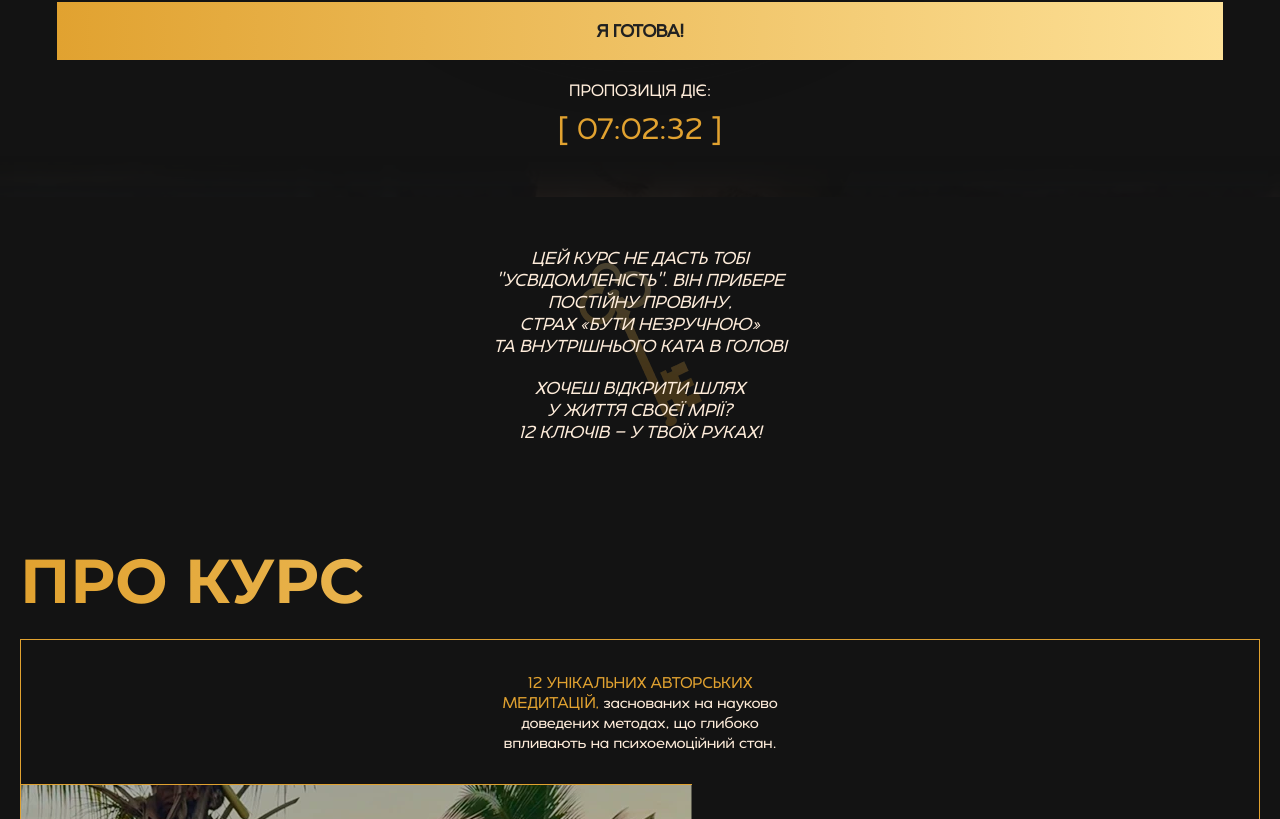
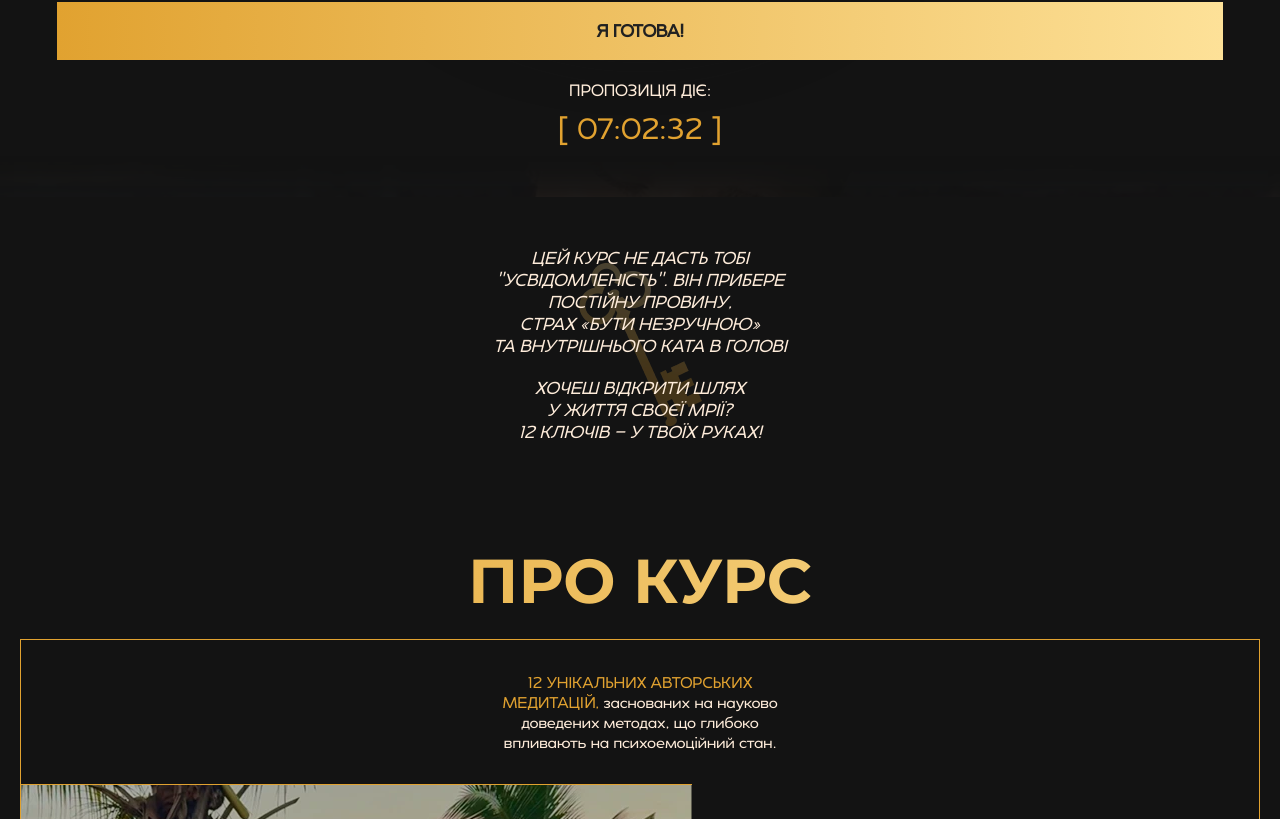
Before and after one commit to Ronddaa/Meditation, a React (Vite) app: page / in a window 1280 px wide. Shown: the part 986-1805 px from the top of the page. Built offline with nearby package versions, Linux system fonts and the light colour scheme.

Commit message:
test heri circle

```diff
--- a/src/components/About/About.module.css
+++ b/src/components/About/About.module.css
@@ -2,6 +2,7 @@
     font-weight: 600;
     font-size: 62px;
     margin-bottom: 20px;
+    text-align: center;
 }
 
 
--- a/src/components/Hero/Hero.module.css
+++ b/src/components/Hero/Hero.module.css
@@ -69,7 +69,7 @@
 .heroWrapperPrice {
   border-top: 1px solid #ffbd0196;
   border-bottom: none;
-  border-radius: 50%;
+  border-radius: 160px 160px 0 0;
   display: flex;
   flex-direction: column;
   justify-content: center;
```
